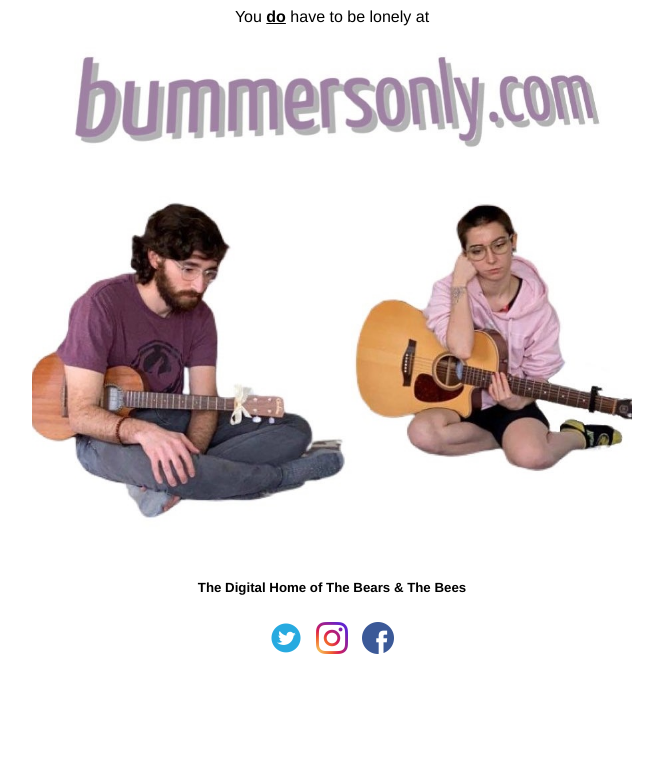
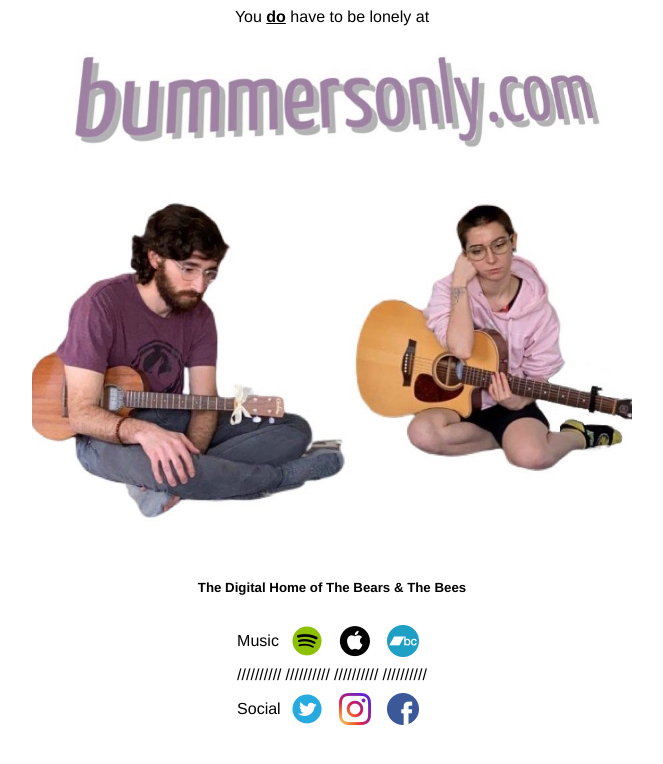
Before and after one commit to bearsbeesband/bearsbeesband.github.io, a plain HTML site: page index.html in a window 1280 px wide. Shown: the whole page, without its empty margins (308-971 px from the left). Drawn offline with Linux system fonts and the light colour scheme.

Commit message:
add music links

```diff
--- a/index.html
+++ b/index.html
@@ -21,9 +21,14 @@
 				}
 			}
 
-			.row-icons img {
+			.icons img {
 				width: 32px;
 				padding: 5px;
+			}
+
+			table {
+				margin-left: auto;
+				margin-right: auto;
 			}
 		</style>
 	</head>
@@ -31,10 +36,27 @@
 		<p id="slug">You <strong><u>do</u></strong> have to be lonely at</p>
 		<img id="top" src="bummers.jpg" />
 		<h5>The Digital Home of The Bears & The Bees</h5>
-		<div class="row-icons">
-			<a href="https://twitter.com/bearsbeesband"><img src="twitter.png" /></a>
-			<a href="https://instagram.com/bearsbeesband"><img src="instagram.png" /></a>
-			<a href="https://facebook.com/bearsandbeesband"><img src="facebook.png" /></a>
-		</div>
+		<table class="icons">
+			<tbody>
+				<tr>
+					<td>Music</td>
+					<td><a href="https://open.spotify.com/artist/34LFhLPIB4kWajma4YWNel?si=DQ4be972Q8qVrL-UIeBLHA"><img src="spotify.png" /></a></td>
+					<td><a href="https://music.apple.com/us/artist/the-bears-and-the-bees/1447727820"><img src="applemusic.png" /></a></td>
+					<td><a href="https://thebearsandthebees.bandcamp.com/"><img src="bandcamp.png" /></a></td>
+				</tr>
+				<tr>
+					<td>//////////</td>
+					<td>//////////</td>
+					<td>//////////</td>
+					<td>//////////</td>
+				</tr>
+				<tr>
+					<td>Social</td>
+					<td><a href="https://twitter.com/bearsbeesband"><img src="twitter.png" /></a></td>
+					<td><a href="https://instagram.com/bearsbeesband"><img src="instagram.png" /></a></td>
+					<td><a href="https://facebook.com/bearsandbeesband"><img src="facebook.png" /></a></td>
+				</tr>
+			</tbody>
+		</table>
 	</body>
 </html>
```
Also changed, not shown: applemusic.png (added), bandcamp.png (added), spotify.png (added).
